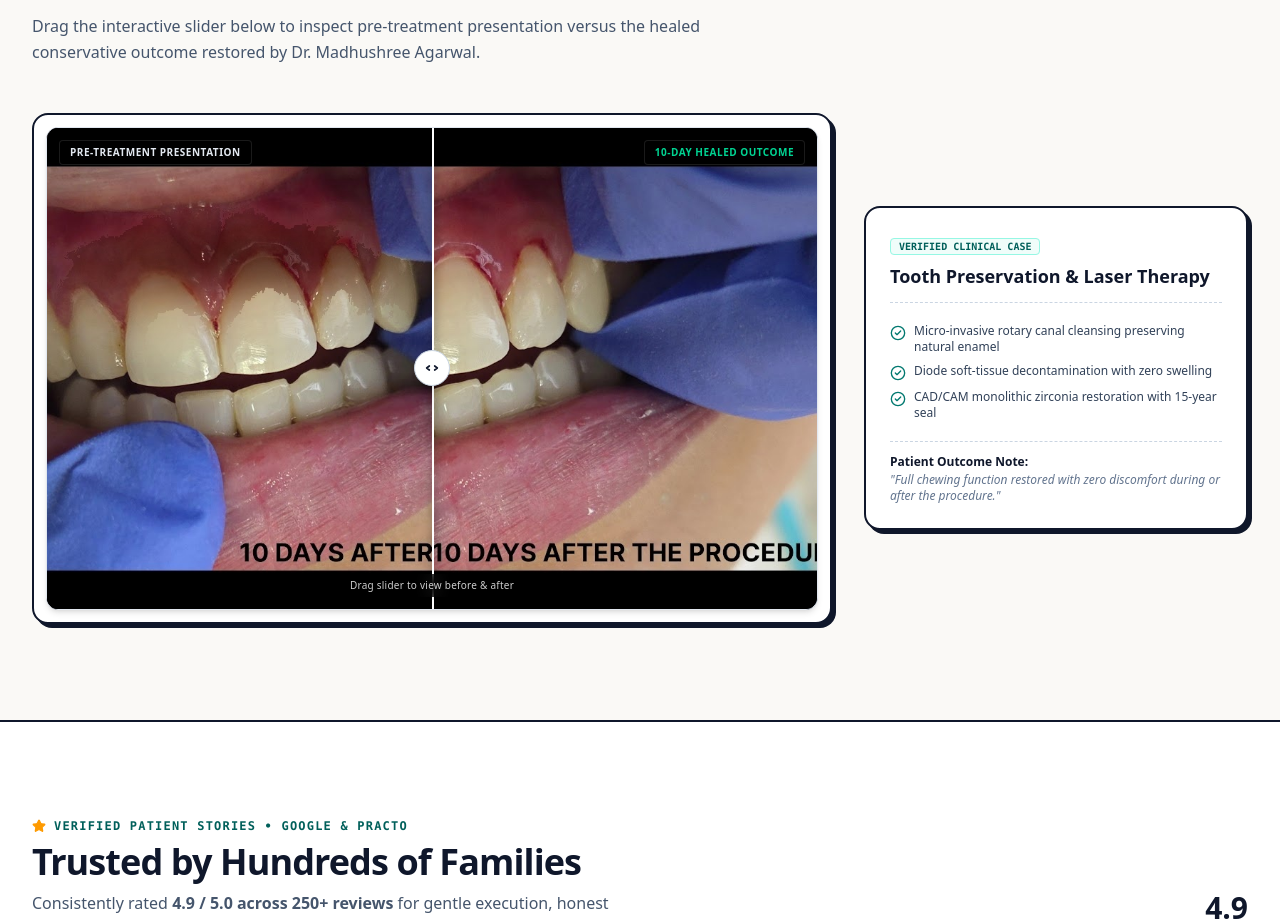
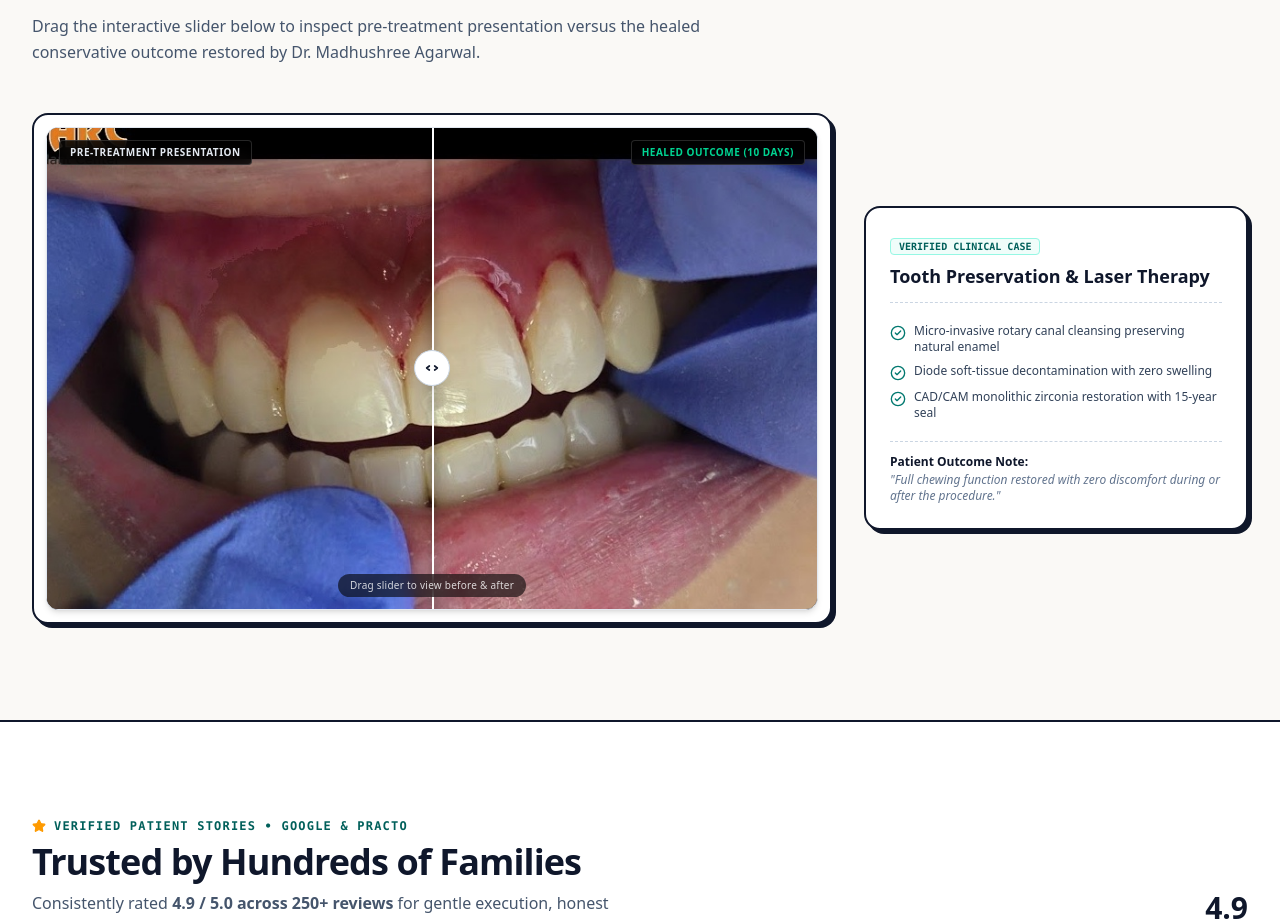
Before and after one commit to Shabbir-Nuruddin/dentalarc, a Next.js app: page / in a window 1280 px wide. Shown: the part 4020-4941 px from the top of the page. Built offline with nearby package versions, Linux system fonts and the light colour scheme.

Commit message:
fix(slider): eliminate image text watermark and implement clip-path inset for perfect 1:1 before/after alignment

```diff
--- a/src/components/home/SmileGallery.tsx
+++ b/src/components/home/SmileGallery.tsx
@@ -30,7 +30,7 @@ export default function SmileGallery() {
               beforeImage="/clinic_before_case.jpg"
               afterImage="/clinic_after_case.jpg"
               beforeLabel="Pre-Treatment Presentation"
-              afterLabel="10-Day Healed Outcome"
+              afterLabel="Healed Outcome (10 Days)"
               className="aspect-[16/10] rounded-xl"
             />
           </div>
--- a/src/components/ui/BeforeAfterSlider.tsx
+++ b/src/components/ui/BeforeAfterSlider.tsx
@@ -106,32 +106,25 @@ export default function BeforeAfterSlider({
         <ClinicImage
           src={afterImage}
           alt={afterLabel}
-          className="w-full h-full object-cover pointer-events-none"
+          className="w-full h-full object-cover pointer-events-none select-none"
         />
-        <div className="absolute top-3 right-3 bg-black/75 backdrop-blur-sm text-emerald-400 text-[10px] font-semibold px-2.5 py-1 rounded tracking-wider uppercase border border-white/10">
+        <div className="absolute top-3 right-3 bg-black/80 backdrop-blur-sm text-emerald-400 text-[10px] font-semibold px-2.5 py-1 rounded tracking-wider uppercase border border-white/15">
           {afterLabel}
         </div>
       </div>
 
-      {/* Before Image (Clipped Overlay) */}
+      {/* Before Image (Clipped Overlay with 100% optical alignment) */}
       <div
-        className="absolute inset-0 h-full overflow-hidden pointer-events-none"
-        style={{ width: `${sliderPos}%` }}
+        className="absolute inset-0 w-full h-full pointer-events-none select-none"
+        style={{ clipPath: `inset(0 ${100 - sliderPos}% 0 0)` }}
       >
-        <div
-          className="relative h-full"
-          style={{
-            width: containerRef.current ? `${containerRef.current.clientWidth}px` : "100%",
-          }}
-        >
-          <ClinicImage
-            src={beforeImage}
-            alt={beforeLabel}
-            className="w-full h-full object-cover"
-          />
-          <div className="absolute top-3 left-3 bg-black/75 backdrop-blur-sm text-slate-200 text-[10px] font-semibold px-2.5 py-1 rounded tracking-wider uppercase border border-white/10">
-            {beforeLabel}
-          </div>
+        <ClinicImage
+          src={beforeImage}
+          alt={beforeLabel}
+          className="w-full h-full object-cover select-none"
+        />
+        <div className="absolute top-3 left-3 bg-black/80 backdrop-blur-sm text-slate-200 text-[10px] font-semibold px-2.5 py-1 rounded tracking-wider uppercase border border-white/15">
+          {beforeLabel}
         </div>
       </div>
 
```
Also changed, not shown: public/clinic_after_case.jpg, public/clinic_before_case.jpg.
